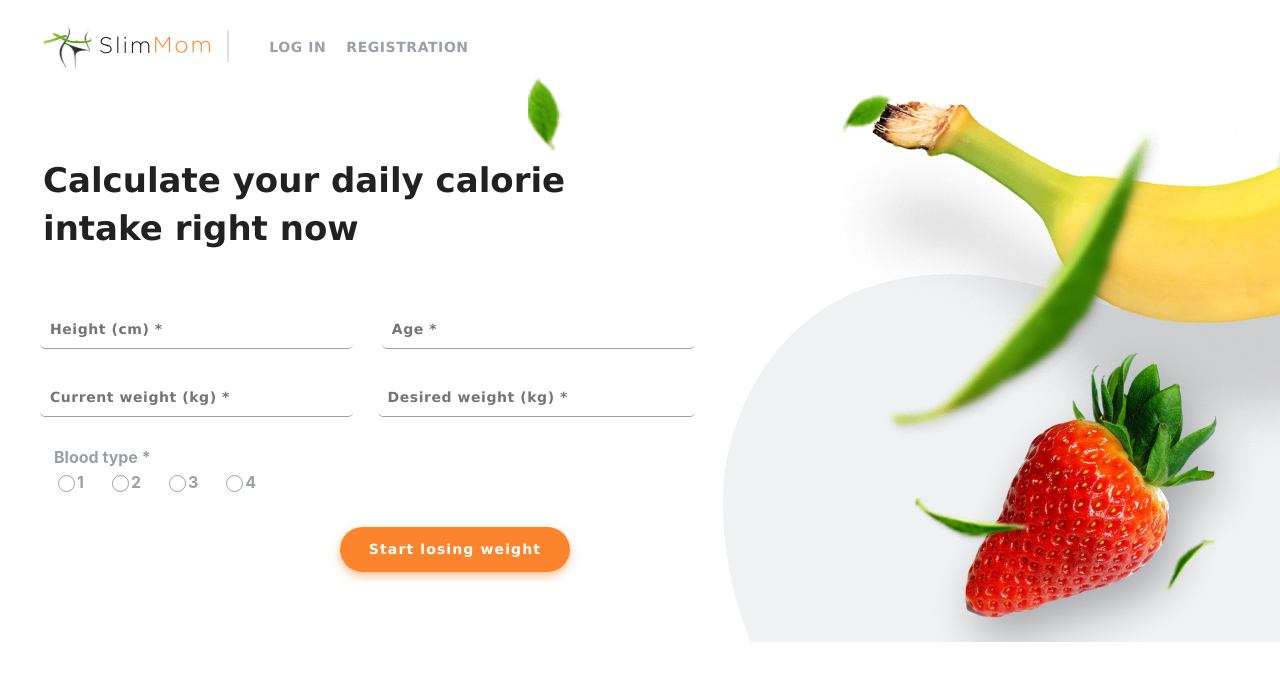
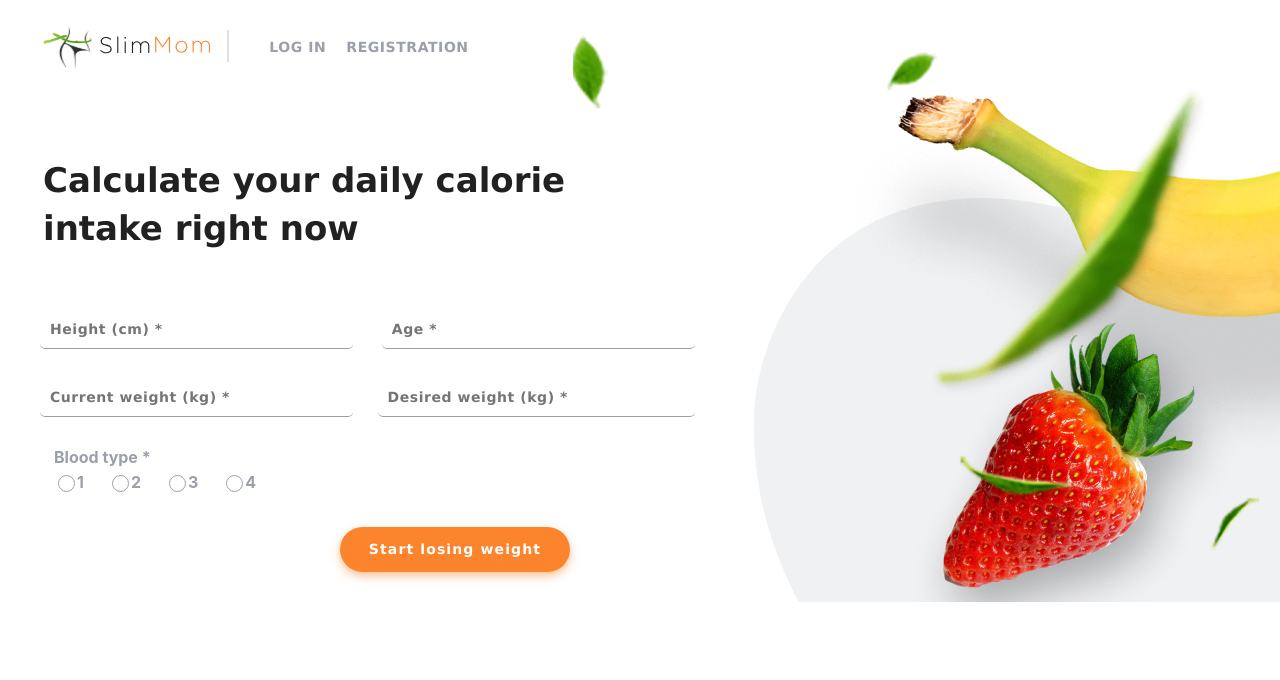
Before and after one commit to CristinaSuciu26/health-app, a React (Create React App) app in the folder frontend/: page / in a window 1280 px wide. Shown: the top 680 px of the page. Built offline with nearby package versions, Linux system fonts and the light colour scheme.

Commit message:
update images component

```diff
--- a/frontend/src/App.css
+++ b/frontend/src/App.css
@@ -36,5 +36,5 @@ code {
   align-items: center;
   justify-content: center;
   box-sizing: border-box;
-  overflow-y: hidden;
+  overflow-x: hidden;
 }
--- a/frontend/src/components/imagesComponent/imagesComponent.jsx
+++ b/frontend/src/components/imagesComponent/imagesComponent.jsx
@@ -1,47 +1,20 @@
 import React from "react";
 import styles from "./imagesComponent.module.css";
-import leafs from "../../assets/images/leafs.png";
-import leafsDesktop from "../../assets/images/leafs-desktop.png";
-import layer from "../../assets/images/layer.png";
-import layerDesktop from "../../assets/images/layer-desktop.png";
-import banana from "../../assets/images/banana.png";
-import bananaDesktop from "../../assets/images/banana-desktop.png";
-import strawberry from "../../assets/images/strawberry.png";
-import strawberryDesktop from "../../assets/images/strawberry-desktop.png";
 
-const ImagesComponent = () => {
+const ImagesComponent = ({ images, positions }) => {
   return (
-    <div>
-      <div className={styles.imagesContainer}>
-        <img className={styles.leafsImg} src={leafs} alt="leafs" />
+    <div className={styles.imagesContainer}>
+      {images.map((image, index) => (
         <img
-          className={styles.leafsDesktopImg}
-          src={leafsDesktop}
-          alt="leafs"
+          key={index}
+          className={styles[`image${index}`]}
+          src={image.src}
+          srcSet={`${image.src} 768w, ${image.srcDesktop} 1280w`}
+          sizes="(min-width: 1280px) 1280px, (min-width: 768px) 768px, 100vw"
+          alt={image.alt}
+          style={positions ? positions[index] : {}}
         />
-        <img className={styles.layerImg} src={layer} alt="layer" />
-        <img
-          className={styles.layerDesktopImg}
-          src={layerDesktop}
-          alt="layer"
-        />
-        <img className={styles.bananaImg} src={banana} alt="banana" />
-        <img
-          className={styles.bananaDesktopImg}
-          src={bananaDesktop}
-          alt="banana"
-        />
-        <img
-          className={styles.strawberryImg}
-          src={strawberry}
-          alt="strawberry"
-        />
-        <img
-          className={styles.strawberryDesktopImg}
-          src={strawberryDesktop}
-          alt="strawberry"
-        />
-      </div>
+      ))}
     </div>
   );
 };
--- a/frontend/src/components/imagesComponent/imagesComponent.module.css
+++ b/frontend/src/components/imagesComponent/imagesComponent.module.css
@@ -1,97 +1,74 @@
-.leafsImg,
-.layerImg,
-.bananaImg,
-.leafsDesktopImg,
-.strawberryImg,
-.layerDesktopImg,
-.bananaDesktopImg,
-.strawberryDesktopImg {
+.imagesContainer {
+  width: 100%;
+  margin: 0 auto;
+  position: relative;
+}
+.imagesContainer {
   display: none;
 }
 
-.imagesContainer {
-  max-width: 100%;
-  margin: 0 auto;
-  display: flex;
-  position: relative;
-}
-
 @media screen and (min-width: 768px) {
+  /* Tablet-specific positioning */
   .imagesContainer {
-    min-height: 500px;
+    display: block;
+    max-width: 768px;
+  }
+  /* Leafs */
+  .image0 {
+    display: none;
+  }
+  /* Layer */
+  .image1 {
+    position: absolute;
+    bottom: -219px;
+    left: 410px;
   }
 
-  .leafsImg {
+  /* Banana */
+  .image2 {
     position: absolute;
-    top: -70px;
-    right: 80px;
-    display: block;
-    z-index: 1;
+    bottom: -34px;
+    right: 0px;
   }
-
-  .layerImg {
+  /* Strawberry */
+  .image3 {
     position: absolute;
-    top: -90px;
-    right: 0px;
-    display: block;
-  }
-
-  .bananaImg {
-    position: absolute;
-    top: 41px;
-    right: 0px;
-    display: block;
-  }
-
-  .strawberryImg {
-    position: absolute;
-    top: 25px;
-    right: 0px;
-    display: block;
+    bottom: -124px;
+    right: 106px;
   }
 }
 
 @media screen and (min-width: 1280px) {
+  /* Desktop-specific positioning  */
   .imagesContainer {
-    max-width: 1200px;
-    margin: 0 auto;
-    justify-content: center;
-    min-height: 40px;
+    max-width: 1400px;
   }
-
-  .layerImg,
-  .bananaImg,
-  .strawberryImg,
-  .leafsImg {
-    display: none;
+  /* Leafs */
+  .image0 {
+    display: block;
+    z-index: 2;
+    position: absolute;
+    bottom: -44px;
+    left: 539px;
+    top: -750px;
   }
-
-  .leafsDesktopImg {
-    right: 0px;
-    top: -708px;
-    display: block;
+  /* Layer */
+  .image1 {
     position: absolute;
-    z-index: 1;
+    bottom: -14px;
+    left: 753px;
+    top: -662px;
   }
-
-  .layerDesktopImg {
+  /* Banana */
+  .image2 {
     position: absolute;
-    top: -586px;
-    right: -85px;
-    display: block;
+    bottom: 142px;
+    left: 853px;
   }
-
-  .bananaDesktopImg {
-    display: block;
+  /* Strawberry */
+  .image3 {
     position: absolute;
-    top: -586px;
-    right: -85px;
-  }
-
-  .strawberryDesktopImg {
-    display: block;
-    position: absolute;
-    right: -26px;
-    top: -286px;
+    bottom: -58px;
+    right: 36px;
   }
 }
--- a/frontend/src/pages/calculatorPage/CalculatorPage.jsx
+++ b/frontend/src/pages/calculatorPage/CalculatorPage.jsx
@@ -4,9 +4,30 @@ import { useSelector } from "react-redux";
 import { selectIsLoggedIn } from "../../redux/auth/authSelectors";
 import ImagesComponent from "../../components/imagesComponent/imagesComponent";
 import styles from "./CalculatorPage.module.css";
+import leafs from "../../assets/images/leafs.png";
+import leafsDesktop from "../../assets/images/leafs-desktop.png";
+import layer from "../../assets/images/layer.png";
+import layerDesktop from "../../assets/images/layer-desktop.png";
+import banana from "../../assets/images/banana.png";
+import bananaDesktop from "../../assets/images/banana-desktop.png";
+import strawberry from "../../assets/images/strawberry.png";
+import strawberryDesktop from "../../assets/images/strawberry-desktop.png";
 
 const CalculatorPage = () => {
   const isLoggedIn = useSelector(selectIsLoggedIn);
+  const images = [
+    { src: leafs, srcDesktop: leafsDesktop, alt: "Leafs" },
+    { src: layer, srcDesktop: layerDesktop, alt: "Layer" },
+    { src: banana, srcDesktop: bananaDesktop, alt: "Banana" },
+    { src: strawberry, srcDesktop: strawberryDesktop, alt: "Strawberry" },
+  ];
+  // This is optional
+  // const positions = [
+  //   { top: "-90px", right: "80px", position: "absolute", zIndex: "2" },
+  //   { top: "0px", right: "0px", position: "absolute" },
+  //   { top: "-24px", right: "0px", position: "absolute" },
+  //   { top: "218px", right: "-26px", position: "absolute" },
+  // ];
 
   return (
     <div className={styles.calculatorPageContainer}>
@@ -17,7 +38,7 @@ const CalculatorPage = () => {
       ) : (
         <>
           <DailyCaloriesForm />
-          <ImagesComponent />
+          <ImagesComponent images={images} />
         </>
       )}
     </div>
```
